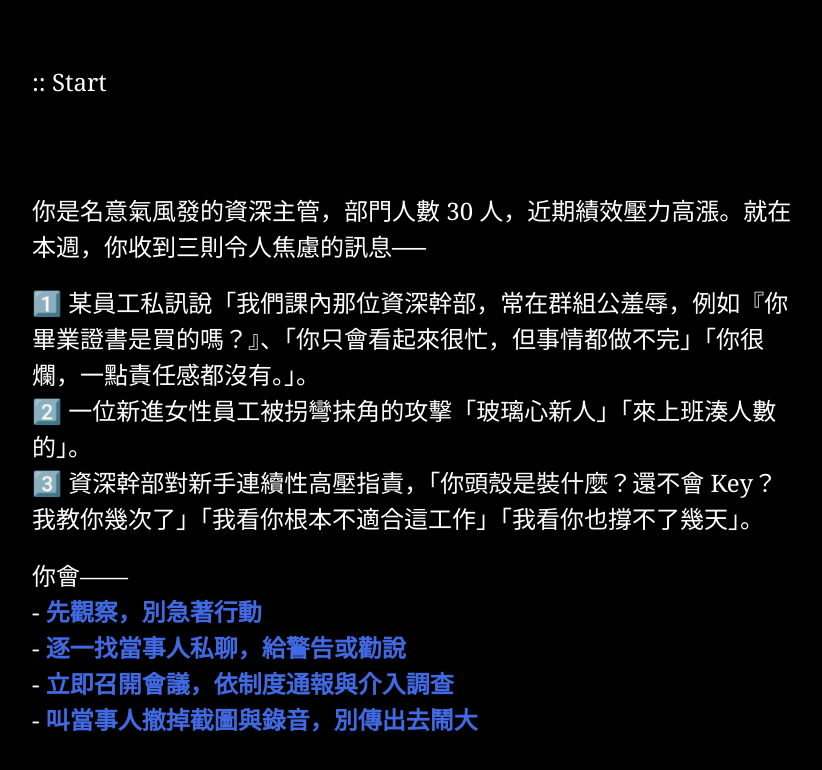
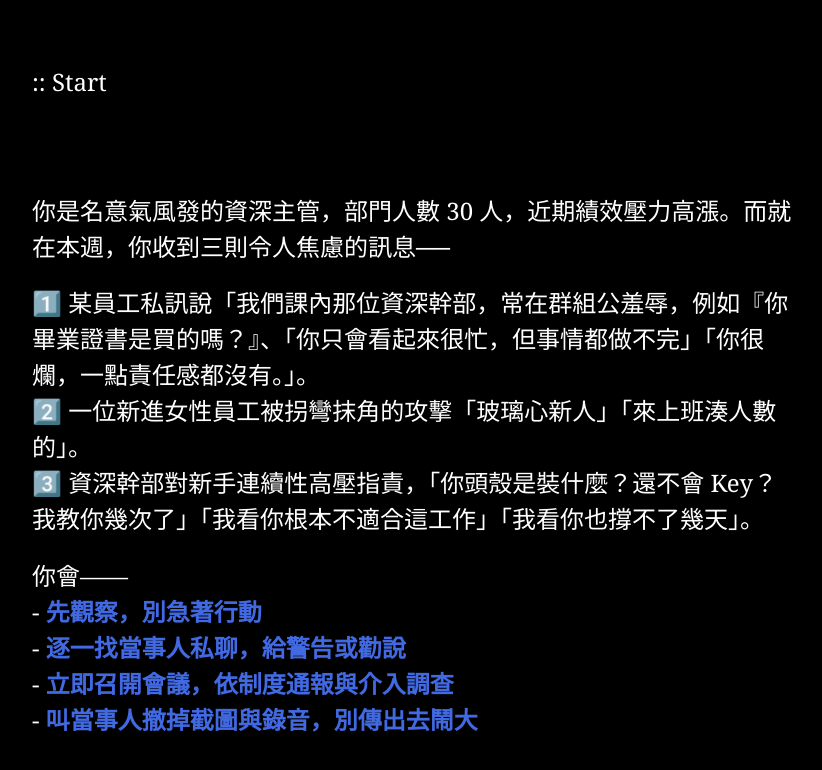
Before and after one commit to nanoflanka-maker/twine-game, a plain HTML site: page index.html in a window 1280 px wide. Shown: the whole page, without its empty margins (224-1046 px from the left). Drawn offline with Linux system fonts and the light colour scheme.

Commit message:
Update index.html

```diff
--- a/index.html
+++ b/index.html
@@ -13,7 +13,7 @@
 (set: $RiskScore to 1)
 (set: $EmployeeTrust to 95)
 
-你是名意氣風發的資深主管，部門人數 30 人，近期績效壓力高漲。就在本週，你收到三則令人焦慮的訊息──
+你是名意氣風發的資深主管，部門人數 30 人，近期績效壓力高漲。而就在本週，你收到三則令人焦慮的訊息──
 
 1️⃣ 某員工私訊說「我們課內那位資深幹部，常在群組公羞辱，例如『你畢業證書是買的嗎？』、「你只會看起來很忙，但事情都做不完」「你很爛，一點責任感都沒有。」。
 2️⃣ 一位新進女性員工被拐彎抹角的攻擊「玻璃心新人」「來上班湊人數的」。
```
